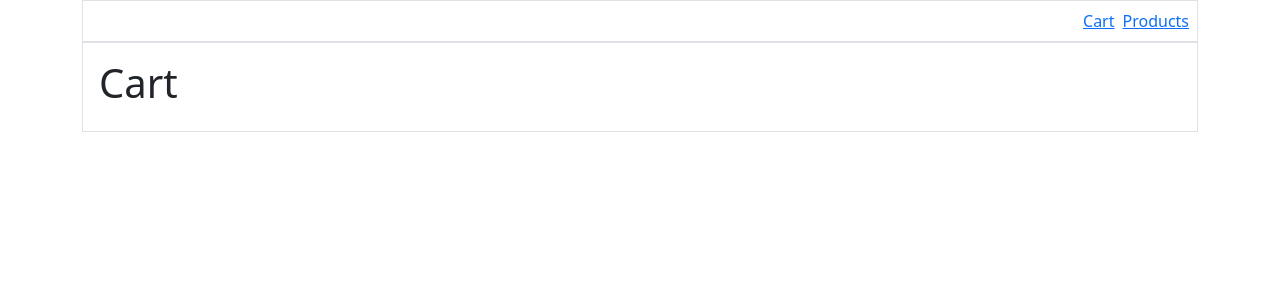
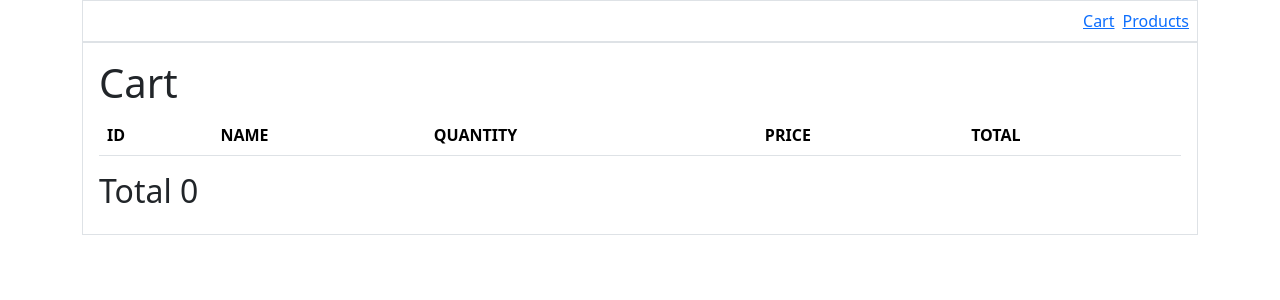
Before and after one commit to willowsenator/ShoppingCartEthProject, a React (Vite) app in the folder front/: page /cart in a window 1280 px wide. Shown: the top 300 px of the page. Built offline with nearby package versions, Linux system fonts and the light colour scheme.

Commit message:
Add cart page with the products

```diff
--- a/front/components/Cart.jsx
+++ b/front/components/Cart.jsx
@@ -1,5 +1,35 @@
-import React from "react";
+import React, { useContext } from "react";
+import { Context } from "../src/App.jsx";
 
 export function Cart() {
-    return (<h1>Cart</h1>);
+    const [status, setStatus] = useContext(Context);
+
+    const cartTotalPrice = status.cart.reduce((accumulator, item)=> accumulator + item.total, 0);
+
+    return (<div>
+        <h1>Cart</h1>
+        <table className="table">
+            <thead>
+                <tr>
+                    <th>ID</th>
+                    <th>NAME</th>
+                    <th>QUANTITY</th>
+                    <th>PRICE</th>
+                    <th>TOTAL</th>
+                </tr>
+            </thead>
+            <tbody>
+                {status.cart.map(item => (
+                    <tr key={item.product.product_id}>
+                        <td>{item.product.product_id}</td>
+                        <td>{item.product.product_name}</td>
+                        <td>{item.quantity}</td>
+                        <td>{item.product.unit_price}</td>
+                        <td>{item.total}</td>
+                    </tr>
+                ))}
+            </tbody>
+        </table>
+        <h2>Total {cartTotalPrice}</h2>
+    </div>);
 }
```
